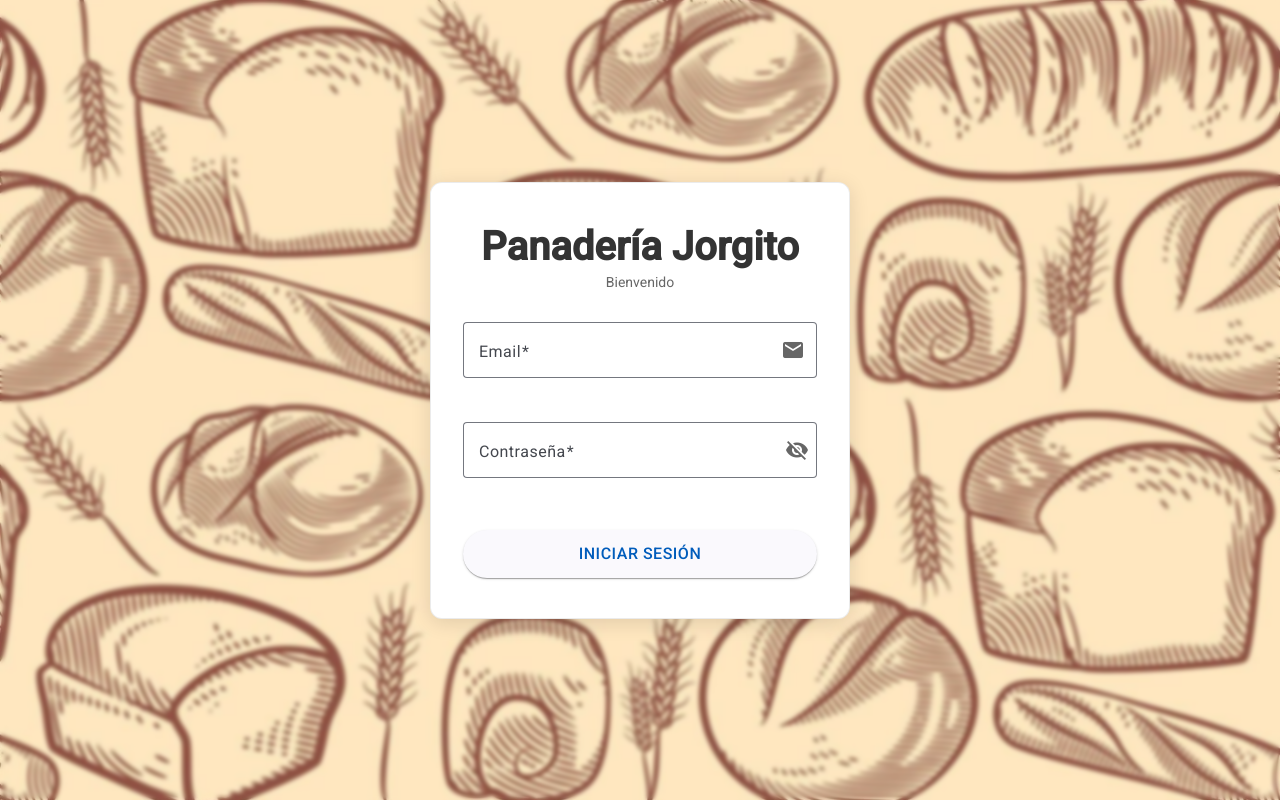
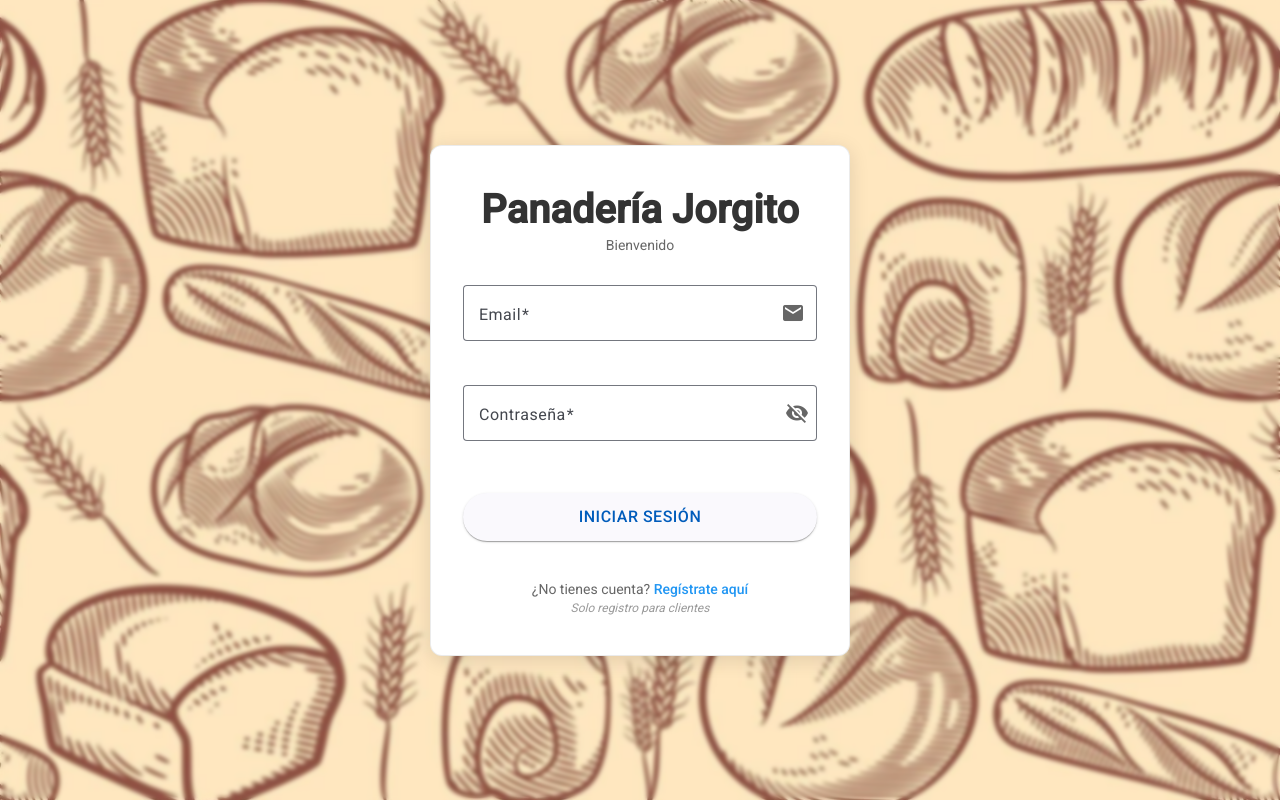
Before and after one commit to VictorTorreblancaFranco/PruebaAngular, an Angular app: page /login in a window 1280 px wide. Built offline with nearby package versions, Linux system fonts and the light colour scheme.

Commit message:
actualizacion 10

```diff
--- a/src/app/app.routes.ts
+++ b/src/app/app.routes.ts
@@ -2,8 +2,11 @@
 import { Routes } from '@angular/router';
 import { authGuard } from '../app/core/services/auth.guard';
 import { LayoutComponent } from '../app/layout/layout/layout.component'; // Importamos el LayoutComponent
+import { RegisterComponent } from './components/register/register.component';
 
 export const routes: Routes = [
+
+    { path: 'register', component: RegisterComponent },
     {
         path: 'login',
         loadComponent: () => import('../app/components/login/login.component').then(m => m.LoginComponent)
--- a/src/app/components/login/login.component.html
+++ b/src/app/components/login/login.component.html
@@ -37,6 +37,12 @@
                 </span>
                 <span *ngIf="!isLoading()">Iniciar sesión</span>
             </button>
+
+            <!-- Sección de registro (nuevo) -->
+            <div class="register-section">
+                <p>¿No tienes cuenta? <a routerLink="/register" class="register-link">Regístrate aquí</a></p>
+                <p class="register-note">Solo registro para clientes</p>
+            </div>
         </form>
     </mat-card>
 </div>
--- a/src/app/components/login/login.component.scss
+++ b/src/app/components/login/login.component.scss
@@ -161,6 +161,34 @@
                     }
                 }
             }
+
+            /* Nuevos estilos para la sección de registro */
+            .register-section {
+                text-align: center;
+                margin-top: 16px;
+                color: #666;
+                font-size: 14px;
+
+                .register-link {
+                    color: #2196F3;
+                    text-decoration: none;
+                    font-weight: 500;
+                    cursor: pointer;
+                    transition: color 0.2s ease;
+
+                    &:hover {
+                        text-decoration: underline;
+                        color: #0d8aee;
+                    }
+                }
+
+                .register-note {
+                    font-size: 12px;
+                    margin-top: 4px;
+                    color: #999;
+                    font-style: italic;
+                }
+            }
         }
     }
 }
--- /dev/null
+++ b/src/app/components/register/register.component.html
@@ -0,0 +1 @@
+<p>register works!</p>
```
Also changed, not shown: src/app/components/register/register.component.ts (added, +23 -0 lines), src/app/components/register/register.component.scss (added), 1 other file (tests, documents, lock files or other folders).
